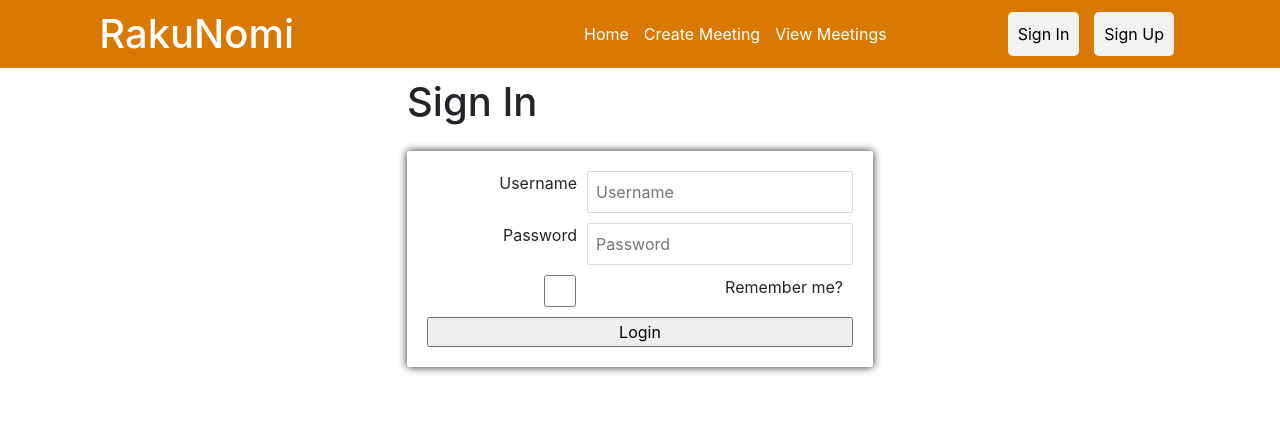
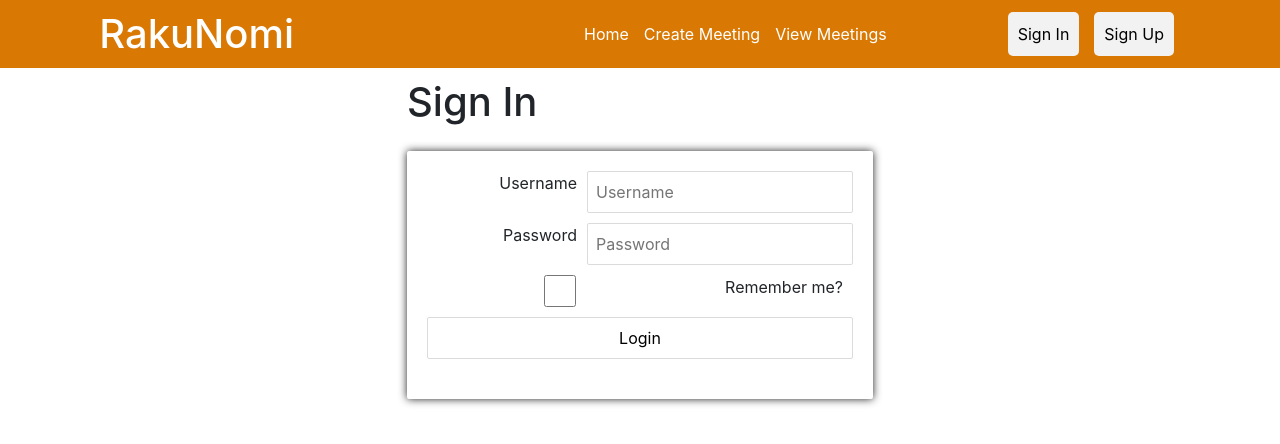
Before and after one commit to CJHJ/rakunomi, a React (Create React App) app in the folder frontend/: page /signin in a window 1280 px wide. Shown: the top 444 px of the page. Built offline with nearby package versions, Linux system fonts and the light colour scheme.

Commit message:
Add login handler in sign in page

```diff
--- a/frontend/src/components/pages/SignIn.js
+++ b/frontend/src/components/pages/SignIn.js
@@ -1,13 +1,43 @@
-import React, { Component } from "react";
+import React, { Component, useState, useRef } from "react";
 import { useForm } from "react-hook-form";
+
+import AuthService from "../../services/auth.service";
 
 import "./css/SignIn.css";
 
-function SignInForm() {
+const SignInForm = (props) => {
   const { register, handleSubmit, errors, formState } = useForm({
     mode: "onBlur",
   });
-  const onSubmit = (data) => console.log(data);
+  const [loading, setLoading] = useState(false);
+  const [message, setMessage] = useState("");
+
+  const onSubmit = (data) => {
+    handleLogin(data);
+  };
+
+  const handleLogin = (data) => {
+    setMessage("");
+    setLoading(true);
+
+    AuthService.login(data.username, data.password).then(
+      () => {
+        props.history.push("/Home");
+        window.location.reload();
+      },
+      (error) => {
+        const resMessage =
+          (error.response &&
+            error.response.data &&
+            error.response.data.message) ||
+          error.message ||
+          error.toString();
+
+        setLoading(false);
+        setMessage(resMessage);
+      }
+    );
+  };
 
   return (
     <form id="signin-form" onSubmit={handleSubmit(onSubmit)}>
@@ -43,10 +73,24 @@ function SignInForm() {
         <input type="checkbox" />
         <label for="rememberMe">Remember me?</label>
       </div>
-      <input type="submit" value="Login" disabled={formState.isSubmitting} />
+      <div>
+        {loading && <span className="spinner-border spinner-border-sm"></span>}
+        <input
+          type="submit"
+          value="Login"
+          disabled={formState.isSubmitting || loading}
+        />
+      </div>
+      <div>
+        {message && (
+          <div className="alert alert-danger" role="alert">
+            {message}
+          </div>
+        )}
+      </div>
     </form>
   );
-}
+};
 
 export default class SignIn extends Component {
   render() {
```
